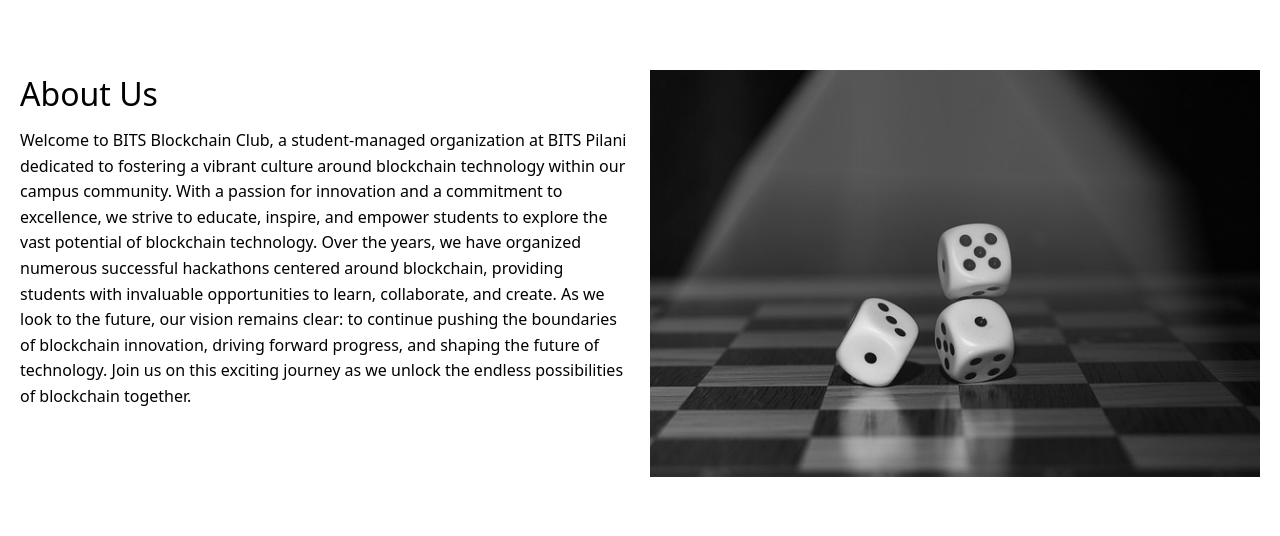
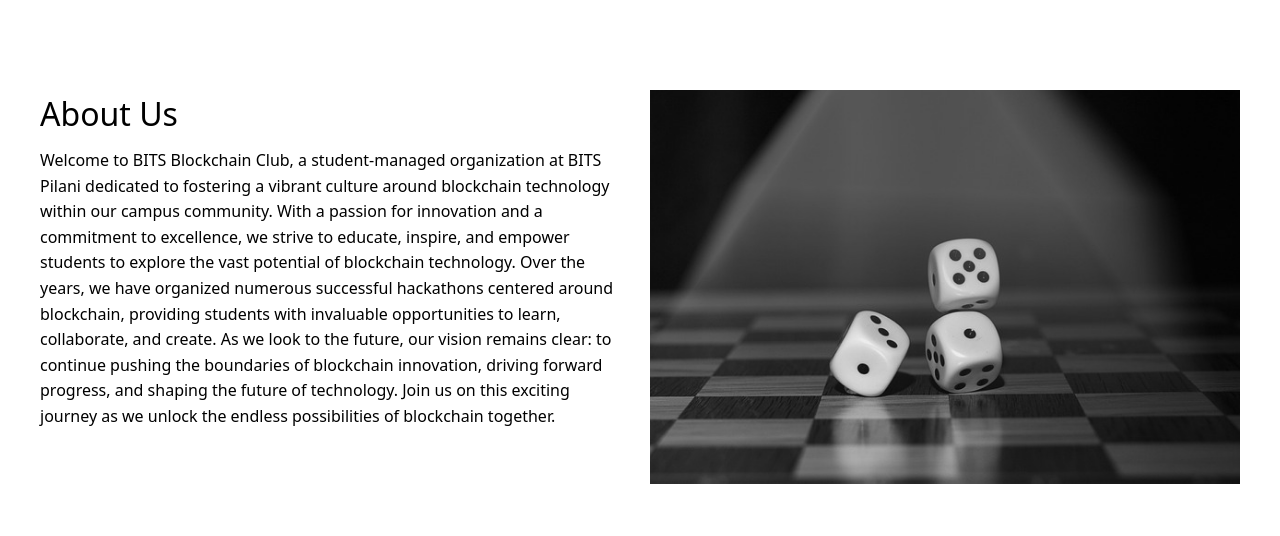
Before and after one commit to BITS-BLOCKCHAIN/BitsBlockchainWebsite, a React (Vite) app in the folder BitsBlockChainWebsite/: page / in a window 1280 px wide. Shown: the part 151-687 px from the top of the page. Built offline with nearby package versions, Linux system fonts and the light colour scheme.

Commit message:
Update about.css
Added some padding on top so that using the navigation shows the abous us section properly

```diff
--- a/BitsBlockChainWebsite/src/about.css
+++ b/BitsBlockChainWebsite/src/about.css
@@ -1,4 +1,5 @@
 .about-us {
+  padding:20px 20px;
   display: flex;
   justify-content: flex-start;
   align-items: flex-start;
```
